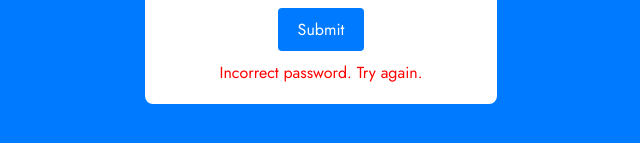
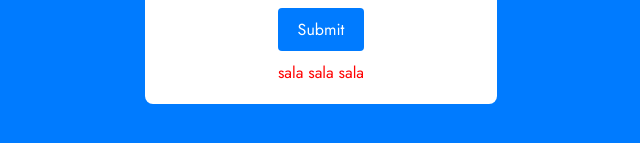
Before and after one commit to jannweakk/ril-ni, a plain HTML site: page index.html in a window 1280 px wide. Both pictures are taken after typing "Sample123" into the empty fields and a click on the button "Submit". Shown: the part 383-526 px from the top of the page, without its empty margins (319-959 px from the left). Drawn offline with nearby package versions, Linux system fonts and the light colour scheme.

Commit message:
Update index.html

```diff
--- a/index.html
+++ b/index.html
@@ -13,7 +13,7 @@
       <h1></h1>
       <input type="password" id="password" placeholder="Password">
       <button id="submit-btn">Submit</button>
-      <p id="error-message" style="display: none;">Incorrect password. Try again.</p>
+      <p id="error-message" style="display: none;"> sala sala sala </p>
     </div>
   </section>
 
```
